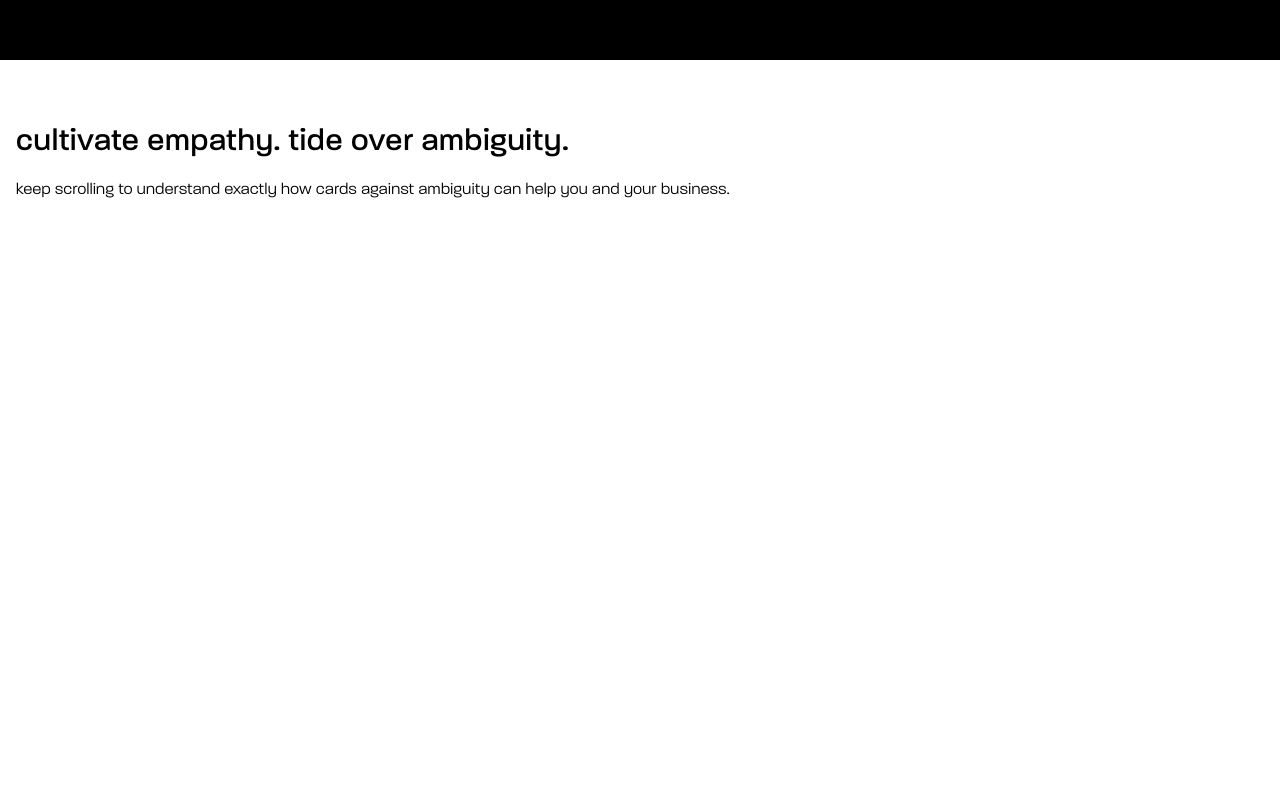
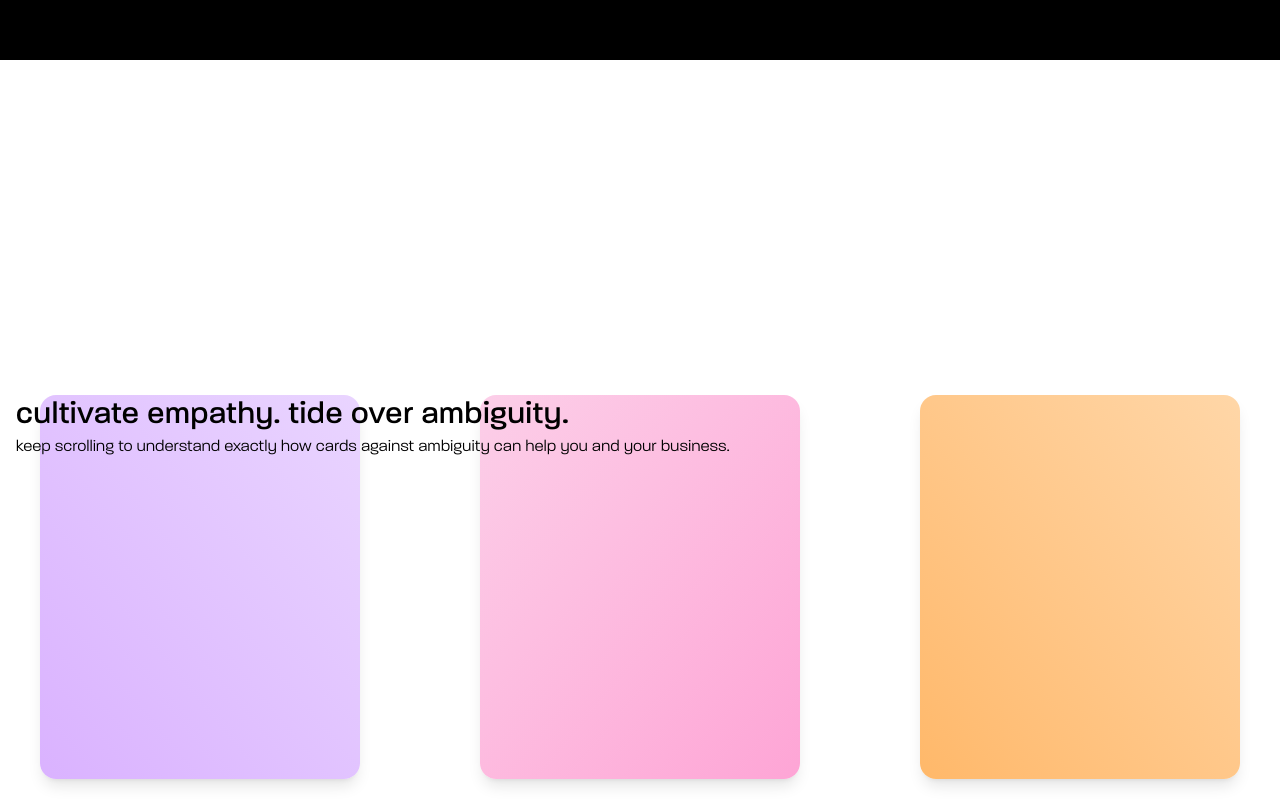
Before and after one commit to firebrand-labs/firebrand-labs, a Next.js app: page /cards-against-ambiguity in a window 1280 px wide. Shown: the part 1540-2340 px from the top of the page. Built offline with nearby package versions, Linux system fonts and the light colour scheme.

Commit message:
cards-animation

```diff
--- a/src/app/(marketing)/cards-against-ambiguity/page.tsx
+++ b/src/app/(marketing)/cards-against-ambiguity/page.tsx
@@ -5,13 +5,14 @@ import FBLButton from "@/app/_components/fbl-button";
 import { Button, buttonVariants } from "@/app/_components/ui/button";
 import Link from "next/link";
 import { cn } from "@/lib/utils";
+import CardsAnimation from "@/app/_components/cards-animation";
 
 interface pageProps {}
 
 const page: FC<pageProps> = () => {
   return (
     <>
-      <section className="flex items-center justify-center flex-col w-screen overflow-x-hidden relative bg-background min-h-screen py-16">
+      <section className="flex items-center justify-center flex-col w-screen overflow-x-hidden relative bg-background min-h-svh py-16">
         <div className="container flex items-start flex-col gap-4 justify-start">
           <h2 className="text-secondary-heading  text-foreground font-normal leading-tight tracking-wide max-w-4xl font-heading">
             this is what ambiguity looks like, and it hinders growth.
@@ -21,7 +22,7 @@ const page: FC<pageProps> = () => {
           </p>
         </div>
       </section>
-      <section className="flex items-center justify-center flex-col w-screen overflow-x-hidden relative bg-background min-h-screen py-16">
+      <section className="flex items-center justify-center flex-col w-screen overflow-x-hidden relative bg-background min-h-svh py-16">
         <div className="container flex items-start flex-col gap-4 justify-start">
           <div className="grid grid-cols-1 md:grid-cols-2 items-start justify-center w-full gap-8">
             <div className="flex flex-col items-start justify-start h-full  gap-3">
@@ -58,7 +59,7 @@ const page: FC<pageProps> = () => {
           </div>
         </div>
       </section>
-      <section className="flex items-center justify-start flex-col w-screen overflow-x-hidden relative bg-foreground h-screen py-16">
+      <section className="flex hidden relative items-center justify-start flex-col w-screen overflow-x-hidden bg-foreground min-h-svh py-16">
         <div className="container flex items-start flex-col gap-4 justify-start">
           <h2 className="text-secondary-heading  max-w-3xl text-background leading-tight tracking-wide font-normal font-heading">
             cultivate empathy. tide over ambiguity.
@@ -69,7 +70,9 @@ const page: FC<pageProps> = () => {
           </p>
         </div>
       </section>
-      <section className="flex items-center justify-start flex-col w-screen overflow-x-hidden relative bg-primary min-h-screen py-16 bg-[url('https://x687dt1j5j.ufs.sh/f/pTbrMlXytQXiX65Lf0scTnmCMBktVKZO5ofSazG3yJAgPeIu')] bg-contain bg-no-repeat bg-right-bottom">
+      <CardsAnimation />
+
+      <section className="flex items-center justify-start flex-col w-screen overflow-x-hidden relative bg-primary min-h-svh py-16 bg-[url('https://x687dt1j5j.ufs.sh/f/pTbrMlXytQXiX65Lf0scTnmCMBktVKZO5ofSazG3yJAgPeIu')] bg-contain bg-no-repeat bg-right-bottom">
         <div className="container flex items-start flex-col gap-4 justify-start md:mt-16">
           <div className="grid grid-cols-1 md:grid-cols-2 items-start justify-center w-full gap-8">
             <div className="flex flex-col items-start justify-start h-full  gap-3">
--- a/src/app/(marketing)/layout.tsx
+++ b/src/app/(marketing)/layout.tsx
@@ -12,7 +12,7 @@ const layout: FC<layoutProps> = ({ children }) => {
       <Header />
       {/* Main content */}
       {children}
-      <Footer />
+      {/* <Footer /> */}
     </main>
   );
 };
--- /dev/null
+++ b/src/app/_components/cards-animation.tsx
@@ -0,0 +1,169 @@
+"use client";
+
+import { useEffect, useRef } from "react";
+import { motion, useScroll, useTransform } from "framer-motion";
+
+const CardsAnimation = () => {
+  const containerRef = useRef(null);
+  const { scrollYProgress } = useScroll({
+    target: containerRef,
+    offset: ["start end", "end end"],
+  });
+
+  const scaleStrategy = useTransform(scrollYProgress, [0, 0.5], [0, 1]);
+  const scaleDesign = useTransform(scrollYProgress, [0, 0.5], [0, 1]);
+  const scaleBuild = useTransform(scrollYProgress, [0, 0.5], [0, 1]);
+
+  // Card positions and rotations
+  // Cards move slightly outward (0–0.5) and rotate (0.5–1)
+
+  //purple
+  const strategyCardX = useTransform(
+    scrollYProgress,
+    [0, 0.5, 1],
+    [0, -120, -440]
+  );
+  const strategyCardY = useTransform(
+    scrollYProgress,
+    [0, 0.5, 1],
+    [-400, 0, 0]
+  );
+  const strategyCardRotateY = useTransform(
+    scrollYProgress,
+    [0, 0.5, 0.75, 1],
+    [-0, 0, 90, 180]
+  );
+
+  const strategyCardRotateZ = useTransform(
+    scrollYProgress,
+    [0, 0.1, 0.2, 0.35, 0.5, 1],
+    [0, -40, -20, -10, 0, 0]
+  );
+
+  //pink
+
+  const designCardX = useTransform(scrollYProgress, [0, 0.5], [0, 0]);
+  const designCardY = useTransform(scrollYProgress, [0, 0.5], [-400, 0]);
+  const designCardRotateY = useTransform(
+    scrollYProgress,
+    [0, 0.5, 0.75, 1],
+    [-0, 0, 0, 0]
+  );
+  const designCardRotateZ = useTransform(
+    scrollYProgress,
+    [0, 0.5, 0.75, 1],
+    [0, 0, 0, 0]
+  );
+
+  //orange
+
+  const buildCardX = useTransform(scrollYProgress, [0, 0.5, 1], [0, 120, 440]);
+  const buildCardY = useTransform(scrollYProgress, [0, 0.5, 1], [-400, 0, 0]);
+  const buildCardRotateY = useTransform(
+    scrollYProgress,
+    [0, 0.5, 0.75, 1],
+    [-0, 0, -90, -180]
+  );
+  const buildCardRotateZ = useTransform(
+    scrollYProgress,
+    [0, 0.1, 0.2, 0.35, 0.5, 1],
+    [0, 40, 20, 10, 0, 0]
+  );
+
+  // Navigation opacity
+  const navOpacity = useTransform(scrollYProgress, [0, 0.33], [0, 1]);
+
+  // Strategy list opacity and position
+  const strategyListOpacity = useTransform(scrollYProgress, [0.66, 1], [0, 1]);
+  const strategyListX = useTransform(scrollYProgress, [0.66, 1], [-100, 0]);
+
+  return (
+    <div className="min-h-screen bg-foreground flex items-center justify-center">
+      {/* Navigation */}
+      <motion.nav
+        className="fixed top-0 left-0 right-0 z-50 bg-white/80 backdrop-blur-sm"
+        style={{ opacity: navOpacity, perspective: "1000px" }}
+      ></motion.nav>
+
+      {/* Main content container */}
+      <div
+        ref={containerRef}
+        className="relative container"
+        style={{ height: "400vh" }}
+      >
+        {/* Sticky container for animation */}
+        <div className="sticky top-0 h-screen flex flex-col items-start justify-center overflow-hidden ">
+          {/* Main quote */}
+          <div className="text-left  mb-16 py-16 z-10">
+            <h2 className="text-secondary-heading  max-w-3xl text-background leading-tight tracking-wide font-normal font-heading">
+              cultivate empathy. tide over ambiguity.
+            </h2>
+            <p className="text-subtitle-heading tracking-wide text-background max-w-3xl leading-normal font-light font-paragraph">
+              keep scrolling to understand exactly how cards against ambiguity
+              can help you and your business.
+            </p>
+          </div>
+
+          {/* Animated cards */}
+          <div
+            className="relative w-full max-w-4xl mx-auto bg-violet-900"
+            style={{ perspective: "1000px" }}
+          >
+            {/* Strategy Card (Purple) */}
+            <motion.div
+              className="absolute w-80 h-96 bg-gradient-to-br from-purple-200 to-purple-300 rounded-2xl shadow-lg origin-center"
+              style={{
+                x: strategyCardX,
+                y: strategyCardY,
+                rotateY: strategyCardRotateY,
+                rotateZ: strategyCardRotateZ,
+                scale: scaleStrategy,
+                left: "50%",
+                top: "50%",
+                marginLeft: "-160px",
+                marginTop: "-192px",
+                transformStyle: "preserve-3d",
+              }}
+            ></motion.div>
+
+            {/* Design Card (Pink) */}
+            <motion.div
+              className="absolute w-80 h-96 bg-gradient-to-br from-pink-200 to-pink-300 rounded-2xl shadow-lg"
+              style={{
+                x: designCardX,
+                y: designCardY,
+                rotateY: designCardRotateY,
+                rotateZ: designCardRotateZ,
+                scale: scaleDesign,
+                left: "50%",
+                top: "50%",
+                marginLeft: "-160px",
+                marginTop: "-192px",
+                transformStyle: "preserve-3d",
+              }}
+            ></motion.div>
+
+            {/* Build Card (Orange) */}
+            <motion.div
+              className="absolute w-80 h-96 bg-gradient-to-br from-orange-200 to-orange-300 rounded-2xl shadow-lg"
+              style={{
+                x: buildCardX,
+                y: buildCardY,
+                rotateY: buildCardRotateY,
+                rotateZ: buildCardRotateZ,
+                scale: scaleBuild,
+                left: "50%",
+                top: "50%",
+                marginLeft: "-160px",
+                marginTop: "-192px",
+                transformStyle: "preserve-3d",
+              }}
+            ></motion.div>
+          </div>
+        </div>
+      </div>
+    </div>
+  );
+};
+
+export default CardsAnimation;
--- /dev/null
+++ b/src/app/_components/section-indicator.tsx
@@ -0,0 +1,48 @@
+"use client";
+
+import { useState, useEffect } from "react";
+
+export default function SectionIndicator({
+  sectionCount,
+}: {
+  sectionCount: number;
+}) {
+  const [activeSection, setActiveSection] = useState(0);
+
+  useEffect(() => {
+    const handleScroll = () => {
+      const sections = Array.from(document.querySelectorAll("section"));
+      const viewportHeight = window.innerHeight;
+      const scrollPosition = window.scrollY;
+
+      // Find which section is currently most visible in the viewport
+      const currentSection = Math.round(scrollPosition / viewportHeight);
+      setActiveSection(Math.min(currentSection, sectionCount - 1));
+    };
+
+    window.addEventListener("scroll", handleScroll);
+    return () => window.removeEventListener("scroll", handleScroll);
+  }, [sectionCount]);
+
+  const scrollToSection = (index: number) => {
+    const section = document.getElementById(`section-${index}`);
+    if (section) {
+      section.scrollIntoView({ behavior: "smooth" });
+    }
+  };
+
+  return (
+    <div className="fixed right-8 top-1/2 -translate-y-1/2 z-50 flex flex-col gap-2">
+      {Array.from({ length: sectionCount }).map((_, index) => (
+        <button
+          key={index}
+          onClick={() => scrollToSection(index)}
+          className={`w-3 h-3 rounded-full transition-all duration-300 ${
+            activeSection === index ? "bg-black scale-125" : "bg-gray-400"
+          }`}
+          aria-label={`Go to section ${index + 1}`}
+        />
+      ))}
+    </div>
+  );
+}
--- a/src/app/globals.css
+++ b/src/app/globals.css
@@ -197,3 +197,7 @@
     transform: translateY(-100%);
   }
 }
+
+.card-container {
+  perspective: 1200px;
+}
```
Also changed, not shown: src/app/(marketing)/page.tsx (+11 -9 lines).
